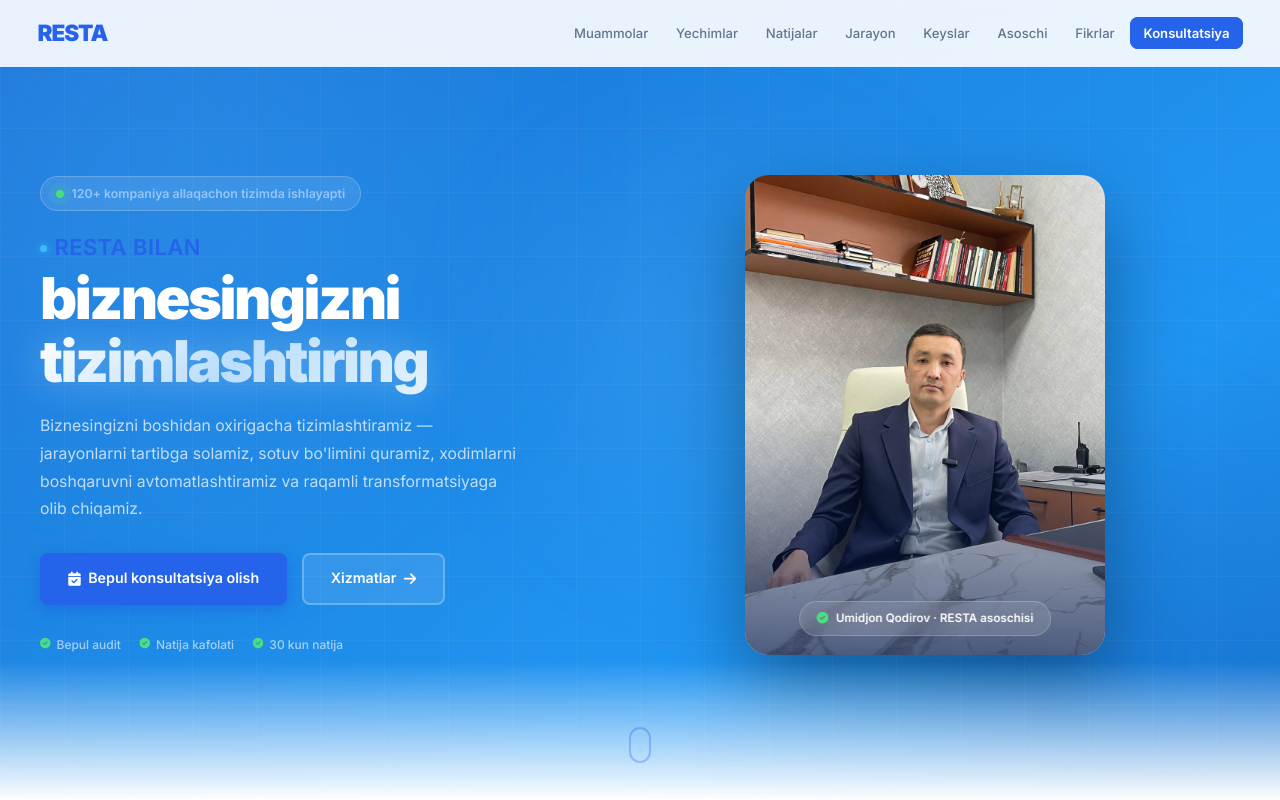
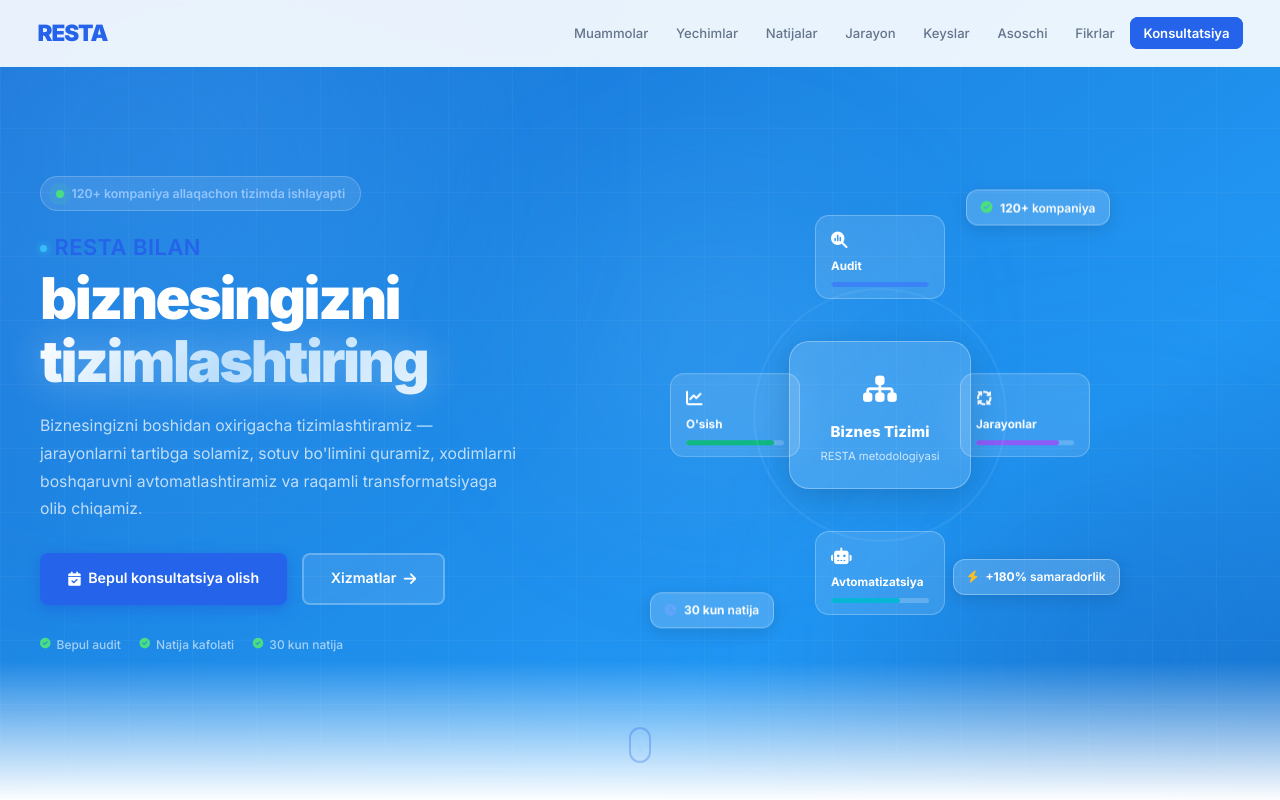
Before and after one commit to nuraddinov477/resta.uz, a plain HTML site: page index.html in a window 1280 px wide. Shown: the top 800 px of the page. Drawn offline with Linux system fonts and the light colour scheme.

Commit message:
Hero: replace founder photo with animated systematization visual

```diff
--- a/css/styles.css
+++ b/css/styles.css
@@ -347,6 +347,146 @@ body {
     animation: visualIn 1s cubic-bezier(0.16,1,0.3,1) 0.2s both;
 }
 
+/* =====================
+   HERO TIZIMLASHTIRISH VIZUAL
+   ===================== */
+.hero-sys-visual {
+    position: relative;
+    width: 420px;
+    height: 420px;
+    display: flex;
+    align-items: center;
+    justify-content: center;
+}
+
+/* Markaziy karta */
+.sys-center-card {
+    position: relative;
+    z-index: 3;
+    background: rgba(255,255,255,0.15);
+    backdrop-filter: blur(16px);
+    border: 1px solid rgba(255,255,255,0.3);
+    border-radius: 20px;
+    padding: 1.5rem 2rem;
+    text-align: center;
+    box-shadow: 0 8px 32px rgba(0,0,0,0.15);
+    min-width: 160px;
+}
+.sys-center-icon {
+    font-size: 2rem;
+    color: #fff;
+    margin-bottom: .5rem;
+}
+.sys-center-title {
+    font-size: 1rem;
+    font-weight: 800;
+    color: #fff;
+}
+.sys-center-sub {
+    font-size: .75rem;
+    color: rgba(255,255,255,0.75);
+    margin-top: .2rem;
+}
+
+/* Pulse animatsiya */
+.sys-pulse-ring {
+    position: absolute;
+    top: 50%; left: 50%;
+    transform: translate(-50%,-50%);
+    width: 180px; height: 180px;
+    border-radius: 50%;
+    border: 2px solid rgba(255,255,255,0.2);
+    animation: sysPulse 2.5s ease-out infinite;
+    pointer-events: none;
+}
+.sys-pulse-ring.delay1 {
+    width: 240px; height: 240px;
+    animation-delay: 1.2s;
+}
+@keyframes sysPulse {
+    0%   { opacity:.6; transform: translate(-50%,-50%) scale(0.8); }
+    100% { opacity:0;  transform: translate(-50%,-50%) scale(1.4); }
+}
+
+/* 4 ta bosqich */
+.sys-step {
+    position: absolute;
+    background: rgba(255,255,255,0.12);
+    backdrop-filter: blur(12px);
+    border: 1px solid rgba(255,255,255,0.25);
+    border-radius: 14px;
+    padding: .7rem 1rem;
+    min-width: 130px;
+    animation: sysStepIn 0.7s cubic-bezier(0.16,1,0.3,1) both;
+}
+.sys-step-1 { top: 10px;   left: 50%; transform: translateX(-50%); animation-delay: .3s; }
+.sys-step-2 { right: 0px;  top: 50%; transform: translateY(-50%);  animation-delay: .5s; }
+.sys-step-3 { bottom: 10px; left: 50%; transform: translateX(-50%); animation-delay: .7s; }
+.sys-step-4 { left: 0px;   top: 50%; transform: translateY(-50%);  animation-delay: .9s; }
+
+@keyframes sysStepIn {
+    from { opacity:0; transform: scale(0.8) translateX(var(--tx,0)) translateY(var(--ty,0)); }
+    to   { opacity:1; }
+}
+.sys-step-1 { --ty: -20px; }
+.sys-step-2 { --tx: 20px; }
+.sys-step-3 { --ty: 20px; }
+.sys-step-4 { --tx: -20px; }
+
+.sys-step-icon {
+    font-size: 1.1rem;
+    color: #fff;
+    margin-bottom: .3rem;
+}
+.sys-step-label {
+    font-size: .78rem;
+    font-weight: 700;
+    color: #fff;
+    margin-bottom: .4rem;
+}
+.sys-step-bar {
+    height: 5px;
+    background: rgba(255,255,255,0.2);
+    border-radius: 10px;
+    overflow: hidden;
+}
+.sys-step-fill {
+    height: 100%;
+    width: 0;
+    background: var(--c);
+    border-radius: 10px;
+    animation: sysBarFill 1.5s cubic-bezier(0.4,0,0.2,1) 1s forwards;
+}
+@keyframes sysBarFill {
+    to { width: var(--p); }
+}
+
+/* Suzuvchi kartochkalar */
+.sys-float-card {
+    position: absolute;
+    background: rgba(255,255,255,0.18);
+    backdrop-filter: blur(12px);
+    border: 1px solid rgba(255,255,255,0.3);
+    border-radius: 12px;
+    padding: .5rem .9rem;
+    display: flex;
+    align-items: center;
+    gap: .5rem;
+    font-size: .8rem;
+    color: #fff;
+    font-weight: 600;
+    box-shadow: 0 4px 16px rgba(0,0,0,0.12);
+    animation: sysFloatAnim 3s ease-in-out infinite;
+}
+.sys-float-1 { top: -10px; right: -20px; animation-delay: 0s; }
+.sys-float-2 { bottom: 30px; right: -30px; animation-delay: 1s; }
+.sys-float-3 { bottom: -10px; left: -20px; animation-delay: 2s; }
+
+@keyframes sysFloatAnim {
+    0%,100% { transform: translateY(0); }
+    50%      { transform: translateY(-8px); }
+}
+
 @keyframes visualIn {
     from { opacity: 0; transform: translateX(40px) scale(0.95); }
     to   { opacity: 1; transform: translateX(0) scale(1); }
--- a/index.html
+++ b/index.html
@@ -179,15 +179,51 @@ document.addEventListener('DOMContentLoaded', function(){
 
             <!-- O'ng: vizual -->
             <div class="hero-visual" aria-hidden="true">
-                <div class="hero-founder-wrap">
-                    <!-- Asoschi rasmi -->
-                    <div class="hero-founder-img">
-                        <img src="images/asoschi2.jpg.JPG" alt="Umidjon Qodirov">
-                        <!-- Pastki badge -->
-                        <div class="hero-founder-badge">
-                            <i class="fa fa-circle-check" style="color:#4ade80"></i>
-                            <span>Umidjon Qodirov · RESTA asoschisi</span>
-                        </div>
+
+                <div class="hero-sys-visual">
+                    <!-- Markaziy karta -->
+                    <div class="sys-center-card">
+                        <div class="sys-center-icon"><i class="fa fa-sitemap"></i></div>
+                        <div class="sys-center-title">Biznes Tizimi</div>
+                        <div class="sys-center-sub">RESTA metodologiyasi</div>
+                        <div class="sys-pulse-ring"></div>
+                        <div class="sys-pulse-ring delay1"></div>
+                    </div>
+
+                    <!-- 4 ta bosqich -->
+                    <div class="sys-step sys-step-1">
+                        <div class="sys-step-icon"><i class="fa fa-magnifying-glass-chart"></i></div>
+                        <div class="sys-step-label">Audit</div>
+                        <div class="sys-step-bar"><div class="sys-step-fill" style="--p:100%;--c:#3b82f6"></div></div>
+                    </div>
+                    <div class="sys-step sys-step-2">
+                        <div class="sys-step-icon"><i class="fa fa-arrows-spin"></i></div>
+                        <div class="sys-step-label">Jarayonlar</div>
+                        <div class="sys-step-bar"><div class="sys-step-fill" style="--p:85%;--c:#8b5cf6"></div></div>
+                    </div>
+                    <div class="sys-step sys-step-3">
+                        <div class="sys-step-icon"><i class="fa fa-robot"></i></div>
+                        <div class="sys-step-label">Avtomatizatsiya</div>
+                        <div class="sys-step-bar"><div class="sys-step-fill" style="--p:70%;--c:#06b6d4"></div></div>
+                    </div>
+                    <div class="sys-step sys-step-4">
+                        <div class="sys-step-icon"><i class="fa fa-chart-line"></i></div>
+                        <div class="sys-step-label">O'sish</div>
+                        <div class="sys-step-bar"><div class="sys-step-fill" style="--p:90%;--c:#10b981"></div></div>
+                    </div>
+
+                    <!-- Suzuvchi stat kartochkalar -->
+                    <div class="sys-float-card sys-float-1">
+                        <i class="fa fa-circle-check" style="color:#4ade80"></i>
+                        <span><strong>120+</strong> kompaniya</span>
+                    </div>
+                    <div class="sys-float-card sys-float-2">
+                        <i class="fa fa-bolt" style="color:#fbbf24"></i>
+                        <span><strong>+180%</strong> samaradorlik</span>
+                    </div>
+                    <div class="sys-float-card sys-float-3">
+                        <i class="fa fa-clock" style="color:#60a5fa"></i>
+                        <span><strong>30 kun</strong> natija</span>
                     </div>
                 </div>
 
```
Also changed, not shown: images/asoschi2.jpg.JPG (deleted).
